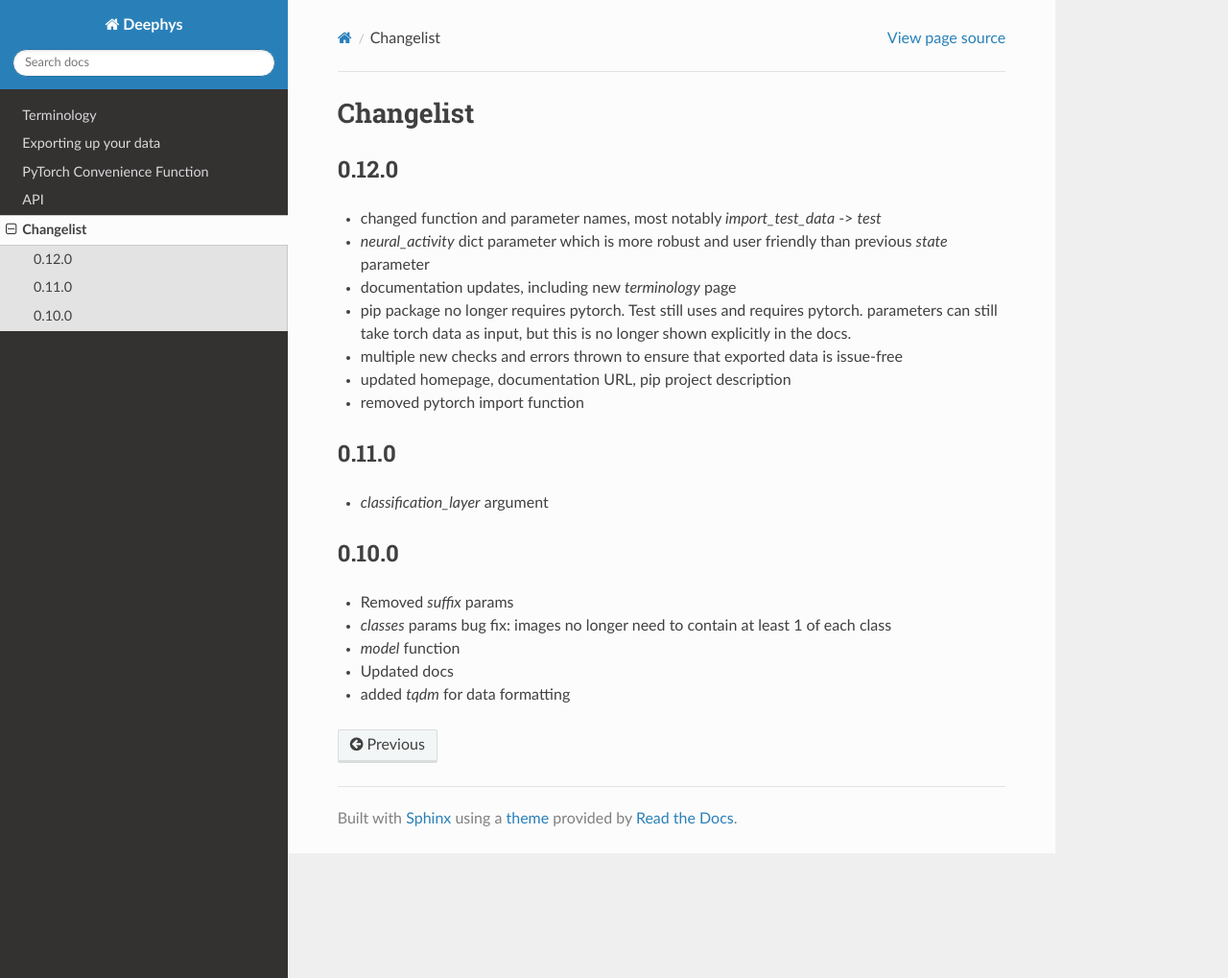
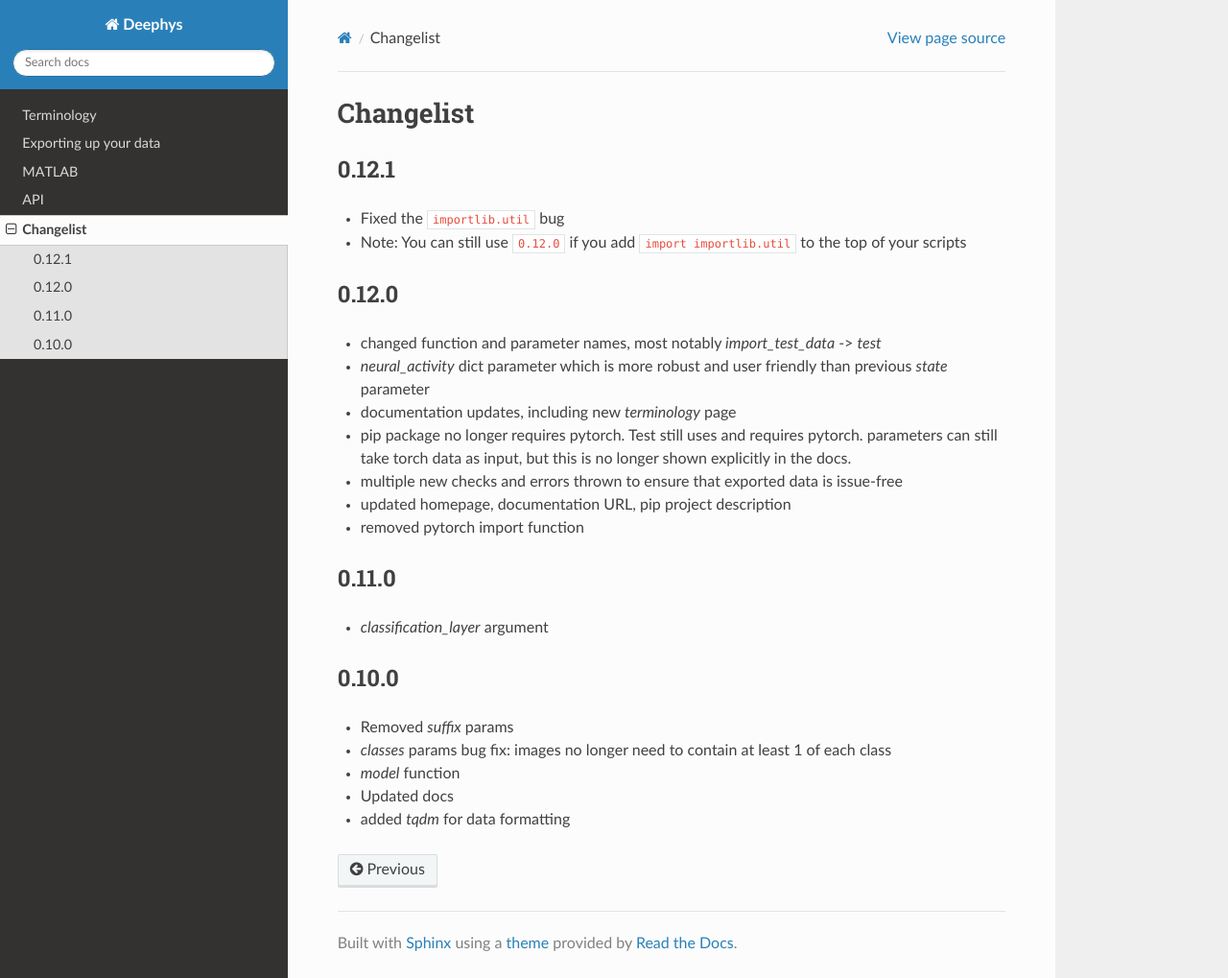
Before and after one commit to mjgroth/deephys, a Sphinx documentation site: the page built from docs/source/changelist.rst, in a window 1280 px wide and 1019 px high. Shown: the whole window at 96% size. Built offline with Sphinx 7.4.7 and the Read the Docs theme 2.0.0, drawn with Linux system fonts in a browser that asks for light colours.

Commit message:
autocommit

```diff
--- a/docs/source/MATLAB.rst
+++ b/docs/source/MATLAB.rst
@@ -2,7 +2,7 @@ MATLAB
 ======
 
 .. note::
-	MATLAB support is experimental and incubating.
+	MATLAB support is experimental and incubating
 
 Exporting Neural Activity from MATLAB
 ~~~~~~~~~~~~~~~~~~~~~~~~~~~~~~~~~~~~~
--- a/docs/source/changelist.rst
+++ b/docs/source/changelist.rst
@@ -1,5 +1,11 @@
 Changelist
 ==========
+
+0.12.1
+~~~~~~
+
+- Fixed the ``importlib.util`` bug
+- Note: You can still use ``0.12.0`` if you add ``import importlib.util`` to the top of your scripts
 
 0.12.0
 ~~~~~~
--- a/docs/source/index.rst
+++ b/docs/source/index.rst
@@ -6,6 +6,6 @@ Welcome to the documentation for Deephys' python-exporter library!
 
 	terminology
 	usage
-	pytorch
+	MATLAB
 	api
 	changelist
--- a/docs/source/usage.rst
+++ b/docs/source/usage.rst
@@ -6,7 +6,7 @@ Before starting, install our Deephys exporter Python library. This library facil
 
 .. code-block:: console
 
-	 $ pip install deephys
+	pip install deephys
 
 Now, let's get started exporting your data  🚀
 
```
